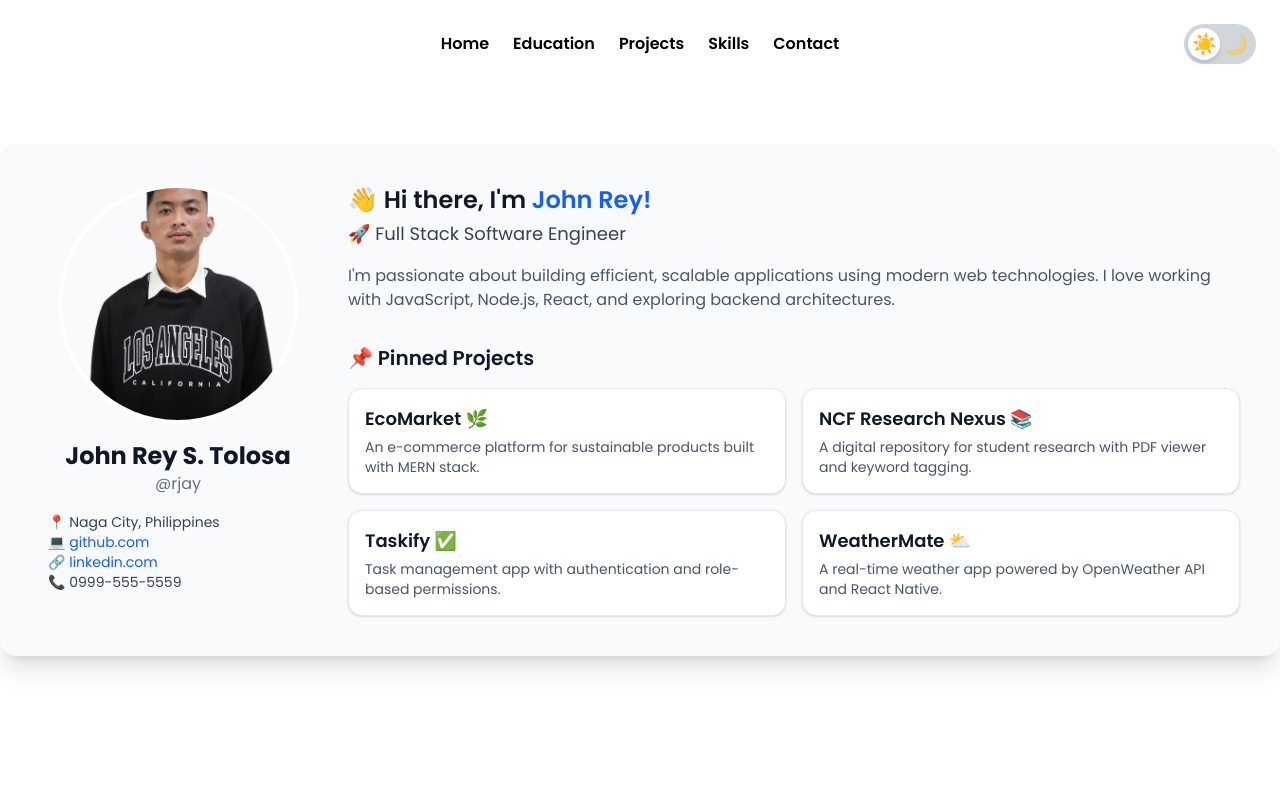
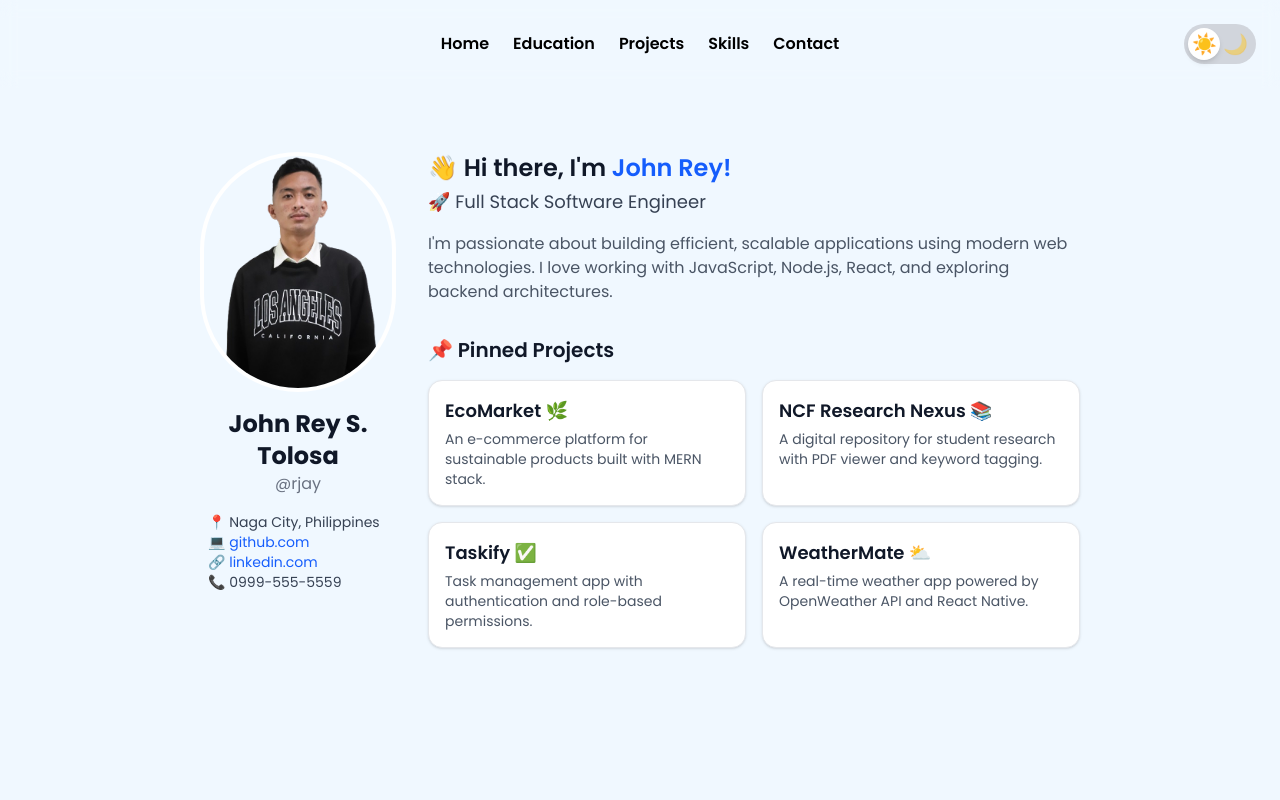
Before and after one commit to httperror505/ModernPortfolio, a React (Vite) app: page / in a window 1280 px wide. Shown: the top 800 px of the page. Built offline with nearby package versions, Linux system fonts and the light colour scheme.

Commit message:
Updates home section styling
Refactors the Home component's styling for improved appearance and consistency.

Removes unnecessary background color definitions and adjusts width to enhance visual appeal.

```diff
--- a/src/components/Home.jsx
+++ b/src/components/Home.jsx
@@ -4,9 +4,9 @@ export default function Home() {
   return (
     <section
       id="home"
-      className="relative h-screen flex items-center justify-center bg-white dark:bg-gray-900 transition-colors duration-300"
+      className="relative h-screen flex items-center justify-center transition-colors duration-300"
     >
-      <div className="shadow-xl rounded-2xl max-w-7xl w-full p-6 sm:p-10 grid grid-cols-1 md:grid-cols-4 gap-8 bg-gray-50 dark:bg-gray-800 transition-colors duration-300">
+      <div className="rounded-2xl max-w-9/12 sm:p-10 grid grid-cols-1 md:grid-cols-4 gap-8 transition-colors duration-300">
         {/* Sidebar / Profile */}
         <div className="col-span-1 flex flex-col items-center text-center">
           <img
```
